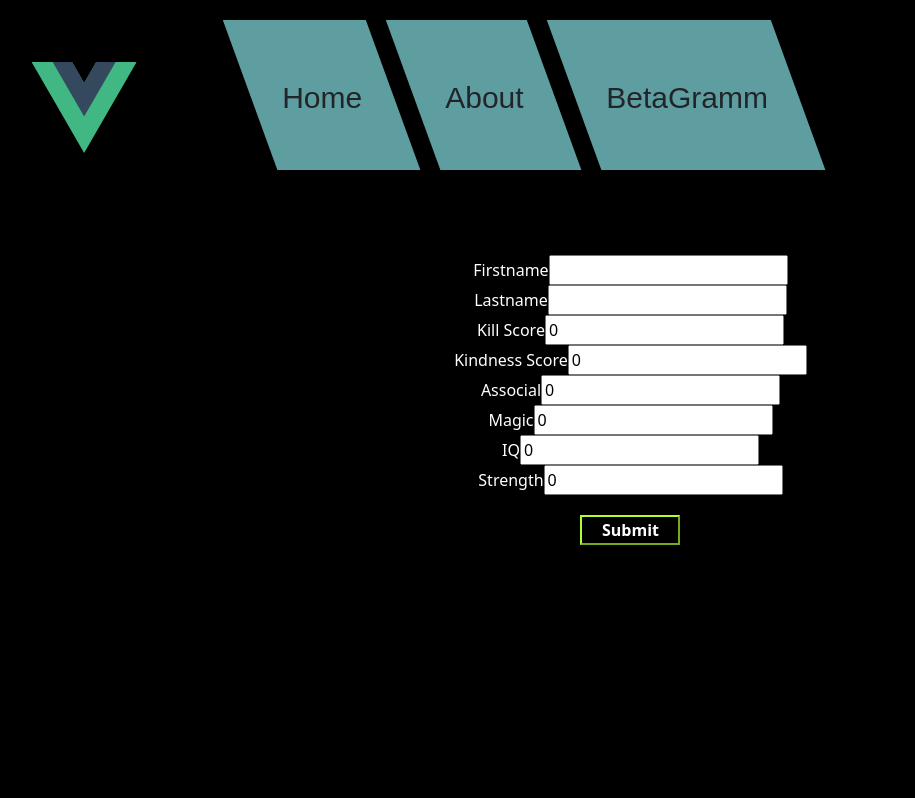
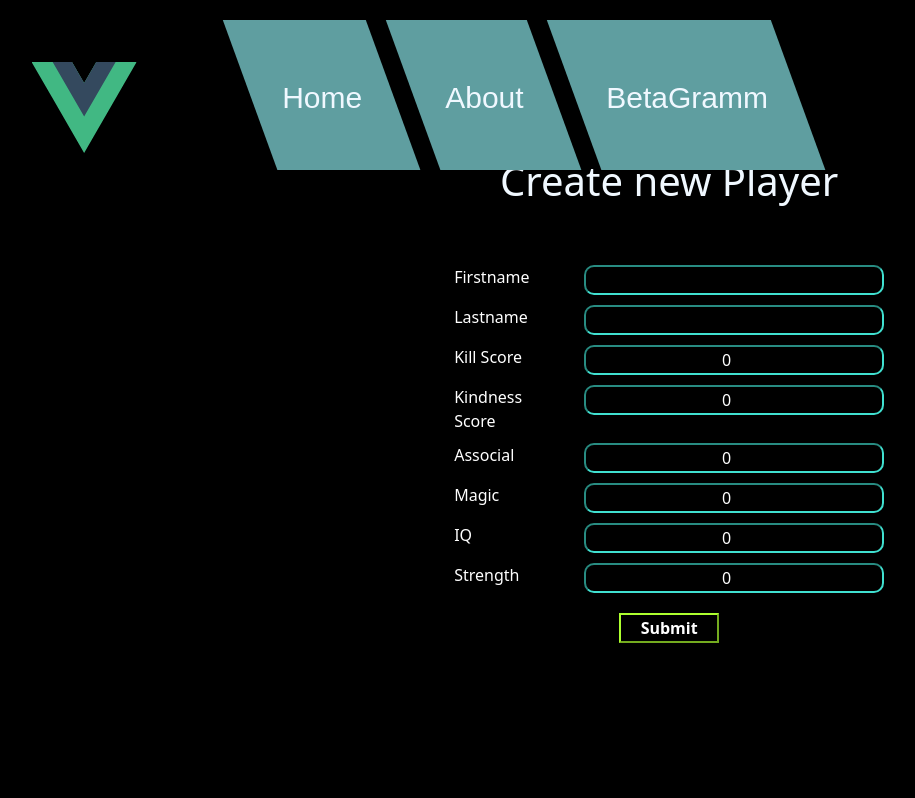
Before and after one commit to roxy22r/BetaGramm2, a Vue app in the folder beta-gramm2/betaGramm/: page /createGamer in a window 1280 px wide. Shown: the top 798 px of the page, without its empty margins (203-1118 px from the left). Built offline with nearby package versions, Linux system fonts and the light colour scheme.

Commit message:
Added method  set Fighting players and fight

```diff
--- a/beta-gramm2/betaGramm/src/views/CreateView.vue
+++ b/beta-gramm2/betaGramm/src/views/CreateView.vue
@@ -1,8 +1,10 @@
+<!-- eslint-disable no-undef -->
 <template>
     <div class="beta">
       <div>
+        <h1 class="centerTitle">Create new Player</h1>
+        <form @submit="onSubmit" @reset="onReset">
 
-        <form @submit="onSubmit" @reset="onReset">
           <li>
       <label>Firstname</label>
       <input type="text" v-model="form.firstname" required />
@@ -46,6 +48,7 @@
   </form>
 </div>
 </div>
+<button @click="fight">FIGHT</button>
 <div class="showAllPlayer">
 
   <ul style="color: white; list-style: none;" v-for="player in players ">
@@ -59,16 +62,14 @@
         <li ><img alt="img" src="..\assets\face.png"/></li>
       </div>
      <div class="cardInfo">
-
-
         <li>IQ: {{player.iq}}</li>
         <li>Strength: {{player.strength}}</li>
         <li>Magic: {{player.magic}}</li>
         <li>Associal: {{player.associal}}</li>
         <li>Kindness: {{player.kindnessScore}}</li>
         <li>Winnings: {{player.winnings}}</li>
-        <li><button>Edit</button></li>
-        <li><button>Play</button></li>
+        <li><button >Edit</button></li>
+        <li><button  v-on:click="onPlay($event,player.id)">Play</button></li>
       </div>
     </div>
   </ul>
@@ -77,6 +78,8 @@
   // eslint-disable-next-line vue/require-v-for-key
 
 </template>
+  <!-- eslint-disable no-undef -->
+
 <script>
 export default {
   data() {
@@ -94,6 +97,7 @@ export default {
       },
       players: [
         {
+          id:0,
           firstname: "Gunter",
           lastname: "Melloe",
           killscore: 0,
@@ -104,13 +108,40 @@ export default {
           iq: 150,
           strength: 20
         }
-      ]
+      ],
+      playerOne: {
+          id:0,
+          firstname: "",
+          lastname: "",
+          killscore: 0,
+          winnings: 0,
+          loses: 0,
+          associal: 0,
+          magic: 0,
+          iq: 0,
+          strength: 0
+        },
+      playerTwo:{
+          id:null,
+          firstname: "",
+          lastname: "",
+          killscore: 0,
+          winnings: 0,
+          loses: 0,
+          associal: 0,
+          magic: 0,
+          iq: 0,
+          strength: 0},
+      isPlayerOneSet:false,
+      isPlayerTwoSet:false,
+      countPlayer:0,
     }
   },
   methods: {
     onSubmit(event) {
       event.preventDefault()
       this.players.push({
+        id:    this.players.length,
         firstname: this.form.firstname,
         lastname: this.form.lastname,
         killscore: this.form.killscore,
@@ -133,8 +164,41 @@ export default {
       this.form.magic =''
       this.form.iq = ''
       this.form.strength = ''
-      // Trick to reset/clear native browser form validation state
+    },
+    onPlay(event,playerId){
+      if(!this.isPlayerOneSet){
+
+        console.log(playerId);
+        this.playerOne = this.players[playerId];
+        console.log(this.playerOne);
+        this.isPlayerOneSet = true;
     }
+    else if (!this.isPlayerTwoSet& this.playerOne.id!=playerId){
+          console.log("setSecond");
+      }
+    else {
+        console.log("Please remove one of the Player or both to fight the next Player");
+      }
+
+    },
+    fight(event){
+      event.preventDefault();
+      // eslint-disable-next-line no-unused-vars
+      let strikeCount =0;
+      strikeCount+= this.playerOne.killscore>this.playerTwo.strength;
+      strikeCount+= this.playerOne.associal>this.playerTwo.strength;
+      strikeCount+= this.playerOne.magic>this.playerTwo.strength;
+      strikeCount+= this.playerOne.iq>this.playerTwo.strength;
+      strikeCount+= this.playerOne.strength>this.playerTwo.strength;
+      if(strikeCount>2){
+          console.log(this.playerOne.firstname+" "+this.playerOne.lastname+" is the winner ");
+          this.playerOne.winnings+=1;
+      }else{
+        console.log(this.playerOne.firstname+" "+this.playerOne.lastname+" is the winner ");
+      }
+    },
+
+
   }
 }
 </script>
@@ -142,11 +206,17 @@ export default {
 body {
   background-color: black;
 }
+.centerTitle{
+  display: flex;
+  justify-content: center;
+  text-align: center;
+  margin-bottom: 50px;
+}
 
 @media (min-width: 1024px) {
 
 .showAllPlayer {
-  width: 100%;
+    width: 100%;
     min-height: 100vh;
     display: flex;
     flex-wrap: wrap;
@@ -177,7 +247,11 @@ body {
   margin-top: 10px;
   padding-left: 20%;
   order: 2;
+  text-align: left;
 
+}
+.cardInfo li {
+  text-align: left;
 }
 .cardImg{
 
@@ -204,6 +278,8 @@ button{
 }
 template {}
 form {
+
+  width: 100%;
   display: inline-block;
   text-align:  center;
 }
@@ -211,8 +287,28 @@ form {
 form li{
   display: flex;
   flex-wrap:wrap;
-  align-items: center;
-  justify-content: center}
+  margin-top: 10px;
+  align-items: left;
+  text-align: left;
+  justify-content: left
+}
+form li input{
+  background-color: black;
+  border-color: turquoise;
+  color: white;
+  display: flex;
+  flex-wrap: wrap;
+  text-align: center;
+  width: 300px;
+  height: 30px;
+  border-radius: 10px;
+}
+form li label{
+  margin-right: 30px;
+
+  width: 100px;
+}
+
 
 
 form label {
--- a/beta-gramm2/betaGramm/src/views/HomeView.vue
+++ b/beta-gramm2/betaGramm/src/views/HomeView.vue
@@ -3,14 +3,20 @@ import TheWelcome from '../components/TheWelcome.vue'
 </script>
 
 <template>
-      <TheWelcome />
+
+
 
   <main>
+
   </main>
 </template>
 <style>
 body{
   background-color: black;
+  color: aliceblue;
+}
+.wellcome{
+  padding-bottom: 100%;
 }
 
 </style>
```
